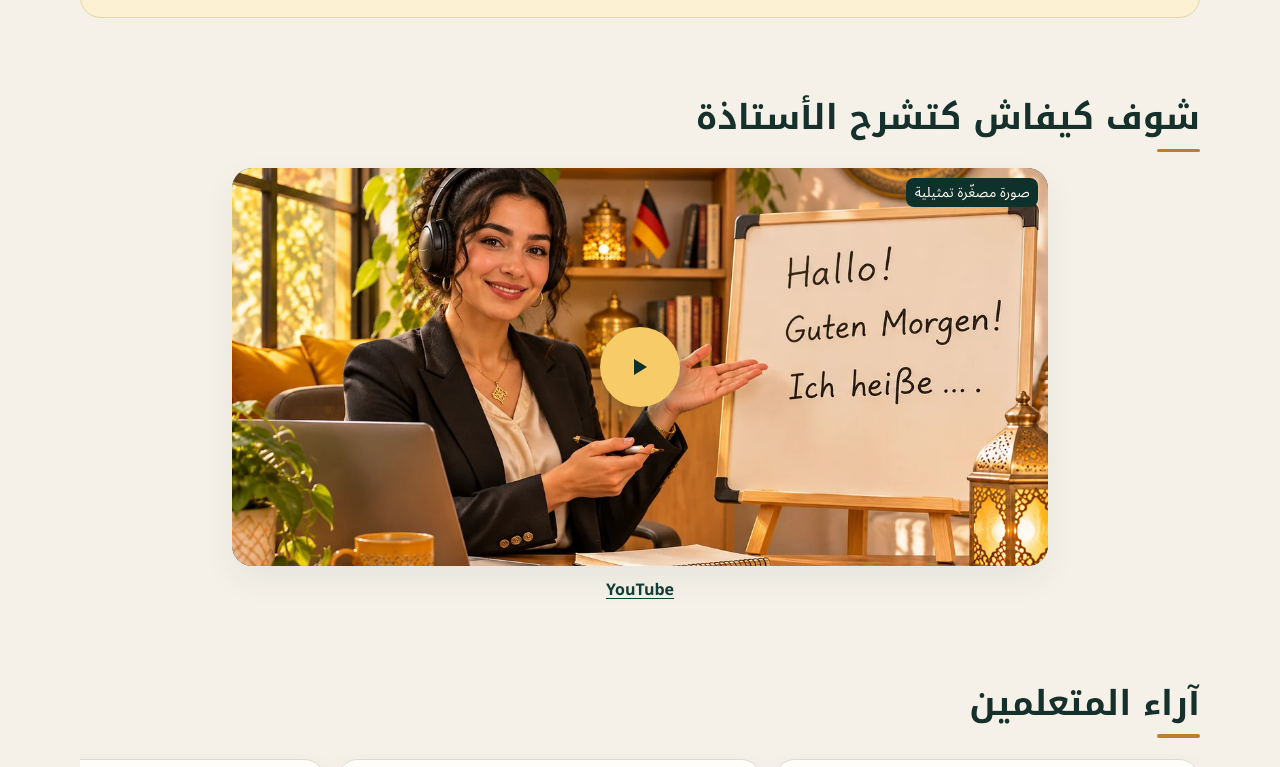
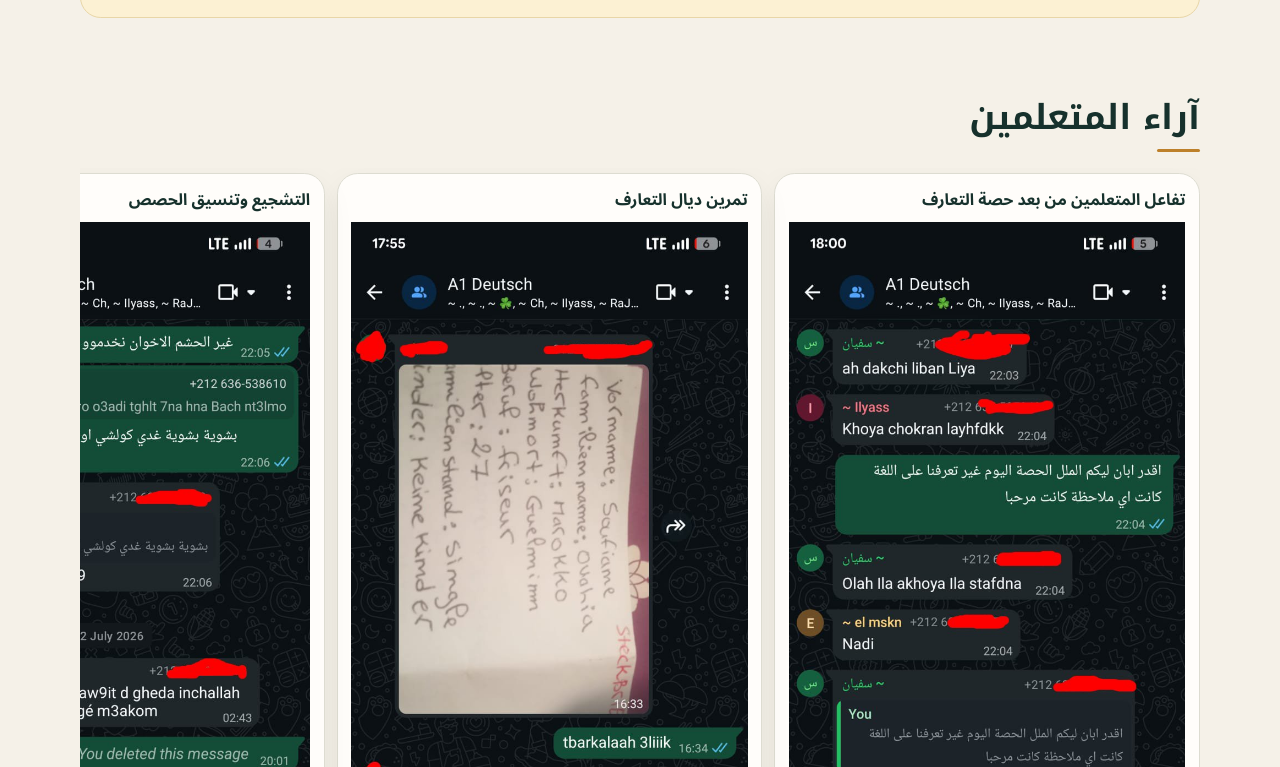
Before and after one commit to bewerbung-guide/pack-deutsch, a plain HTML site: page index.html in a window 1280 px wide. Shown: the part 3933-4700 px from the top of the page. Drawn offline with Linux system fonts and the light colour scheme.

Commit message:
Update index.html

```diff
--- a/index.html
+++ b/index.html
@@ -101,17 +101,6 @@
       </div>
     </section>
 
-    <section aria-labelledby="lesson-title">
-      <h2 class="section-title" id="lesson-title">شوف كيفاش كتشرح الأستاذة</h2>
-      <button class="lesson lesson-button" id="lesson-preview" type="button" aria-label="شغّل فيديو الأستاذة من YouTube">
-        <img class="lesson-photo" src="assets/lesson.webp" alt="صورة تمثيلية لدرس التعارف بالألمانية" width="1200" height="800" loading="lazy">
-        <span class="lesson-label">صورة مصغّرة تمثيلية</span>
-        <span class="play" aria-hidden="true"></span>
-      </button>
-      <div class="lesson-player" id="lesson-player" hidden></div>
-      <p class="lesson-link"><a href="https://youtu.be/Oui6s0fJODU" target="_blank" rel="noopener">YouTube</a></p>
-    </section>
-
     <section aria-labelledby="feedback-title">
       <h2 class="section-title" id="feedback-title">آراء المتعلمين</h2>
       <div class="carousel">
```
